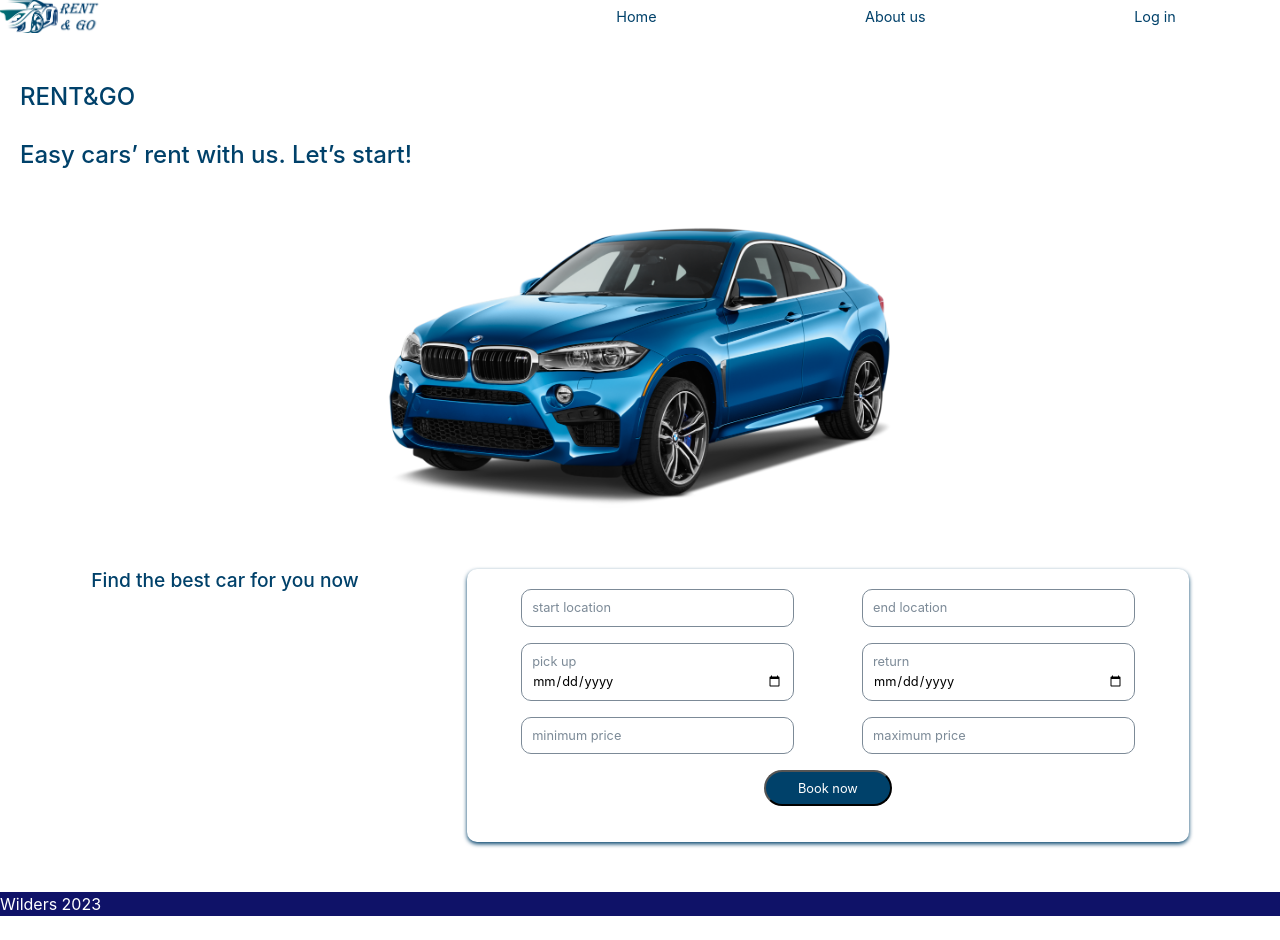
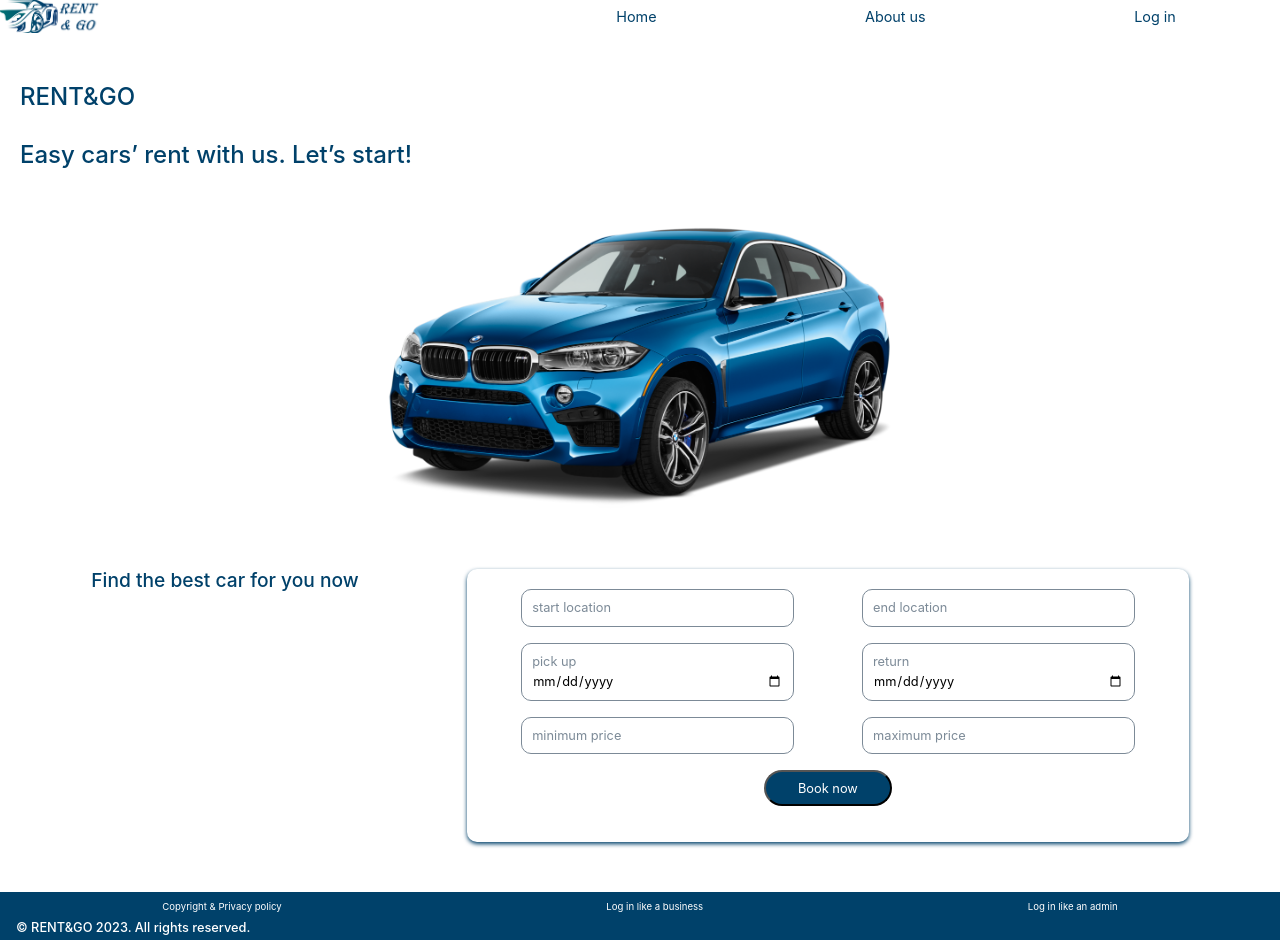
Before and after one commit to Bukabuka321/team-3-hackathon-project, a Next.js app: page / in a window 1280 px wide. Before the commit the page ends 916 px from the top, so only its background shows below. Built offline with nearby package versions, Linux system fonts and the light colour scheme.

Commit message:
added links and text in footer

```diff
--- a/components/footer.jsx
+++ b/components/footer.jsx
@@ -1,9 +1,29 @@
+import Link from "next/link";
 const Footer = () => {
-    return (
-        <footer className="footer">
-            <div>Wilders 2023</div>
-        </footer>
-    )
-}
+  return (
+    <footer className="footer">
+      <div>
+        <ul className="footer_list">
+          <li className="item_footer">
+            <Link className="link_footer" href="/privacy">
+              Copyright & Privacy policy
+            </Link>
+          </li>
+          <li className="item_footer">
+            <Link className="link_footer" href="/business">
+              Log in like a business
+            </Link>
+          </li>
+          <li className="item_footer">
+            <Link className="link_footer" href="/admin">
+              Log in like an admin
+            </Link>
+          </li>
+        </ul>
+        <h5 className="text_footer">© RENT&GO 2023. All rights reserved.</h5>
+      </div>
+    </footer>
+  );
+};
 
 export default Footer;
--- a/styles/globals.css
+++ b/styles/globals.css
@@ -130,11 +130,27 @@ footer {
   width: 100%;
   position: sticky;
   top: 100vh;
-  background-color: rgb(15, 18, 104);
+  background-color: #00416a;
   color: white;
   justify-content: center;
 }
-
+.text_footer {
+  font-size: 0.8rem;
+  margin: 0;
+  padding-bottom: 5px;
+  padding-left: 1rem;
+}
+.link_footer {
+  color: white;
+  font-size: 0.6rem;
+}
+.footer_list {
+  display: flex;
+  justify-content: space-around;
+  list-style: none;
+  margin: 0;
+  padding-bottom: 4px;
+}
 @media (prefers-color-scheme: dark) {
   html {
     color-scheme: dark;
```
